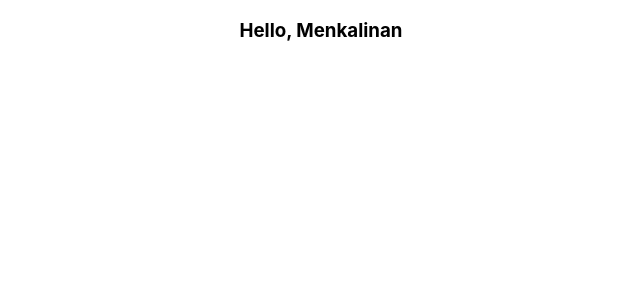
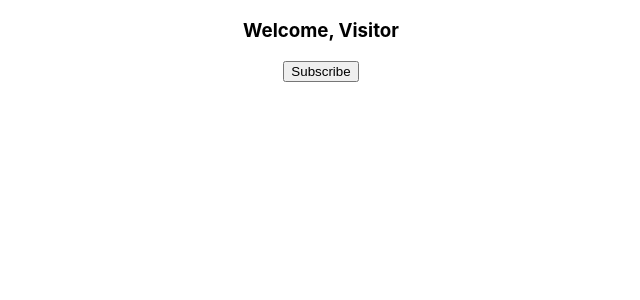
Before and after one commit to EranLavan/codevolution-one, a React (Create React App) app: page / in a window 1280 px wide. Shown: the top 300 px of the page, without its empty margins (319-959 px from the left). Built offline with nearby package versions, Linux system fonts and the light colour scheme.

Commit message:
modified:   src/App.js 	modified:   src/components/Greet.js 	new file:   src/components/Mashehu.js 	new file:   src/components/Message.js 	modified:   src/components/Welcome.js

```diff
--- a/src/App.js
+++ b/src/App.js
@@ -3,6 +3,8 @@ import './App.css';
 import Greet from './components/Greet';
 import Welcome from './components/Welcome';
 import Hello from './components/Hello';
+import Message from './components/Message';
+import Mashehu from './components/Mashehu';
 
 // function App() {
 //   return (
@@ -16,9 +18,25 @@ class App extends Component {
   render() {
     return (
       <div className="App">
-        {/* <Greet />
-        <Welcome /> */}
-        <Hello />
+
+        <Message />
+
+
+
+        {/* <Greet name="Bruce" heroName="Batman">
+          <p>This is children props</p>
+        </Greet>
+
+        <Greet name="Clark" heroName="Superman">
+          <button>Action</button>
+        </Greet>
+
+        <Greet name="Diana" heroName="Wonder Woman"/>
+
+        <Welcome name="Bruce" heroName="Batman" />
+        <Welcome name="Clark" heroName="Superman" />
+        <Welcome name="Diana" heroName="Wonder Woman" /> */}
+
       </div>
     )
   }
--- a/src/components/Greet.js
+++ b/src/components/Greet.js
@@ -4,6 +4,14 @@ import React from 'react'
 //     return <h1>Hello, Menkalinan</h1>
 // }
 
-const Greet = () => <h2>Hello, Menkalinan</h2>
+const Greet = (props) => {
+    console.log(props);
+    return (
+        <div>
+    <h2>Hello, {props.name} a.k.a {props.heroName}</h2>
+    {props.children}
+        </div>
+    )
+}
 
 export default Greet
--- /dev/null
+++ b/src/components/Mashehu.js
@@ -0,0 +1,36 @@
+import React, { Component } from 'react';
+
+class Mashehu extends Component {
+  constructor(props) {
+    super(props);
+    this.state = {
+      count: 0,
+    };
+  }
+
+  changeCount() {
+    this.setState({
+        count: 1,
+    })
+    console.log('The count was changed')
+  }
+
+  componentDidMount() {
+    // Component lifecycle method
+    // Executes after the component is mounted
+    console.log('Component mounted');
+  }
+
+  render() {
+    return (
+      <div>
+        <h1>My Component</h1>
+        <p>Count: {this.state.count}</p>
+
+        <button onClick={() => this.changeCount()}>Change Count</button>
+      </div>
+    );
+  }
+}
+
+export default Mashehu
--- /dev/null
+++ b/src/components/Message.js
@@ -0,0 +1,28 @@
+import React, { Component } from 'react';
+
+class Message extends Component {
+
+    constructor() {
+        super()
+        this.state = {
+            message: 'Welcome, Visitor'
+        }
+    }
+
+    changeMessage() {
+      this.setState({
+        message: 'Thank you for subscribing!'
+      })
+    }
+
+    render() {
+        return (
+            <div>
+                <h3>{this.state.message}</h3>
+                <button onClick={() => this.changeMessage()}>Subscribe</button>
+            </div>
+        )
+    }
+}
+
+export default Message
--- a/src/components/Welcome.js
+++ b/src/components/Welcome.js
@@ -2,7 +2,10 @@ import React, { Component } from 'react';
 
 class Welcome extends Component {
     render() {
-        return <h3>Class Component</h3>
+        // return <h3>Class Component</h3>
+        console.log('XXXXX')
+        console.log(this.props.name)
+        return <h4>Welcome {this.props.name} a.k.a {this.props.heroName}</h4>
     }
 }
 
```
